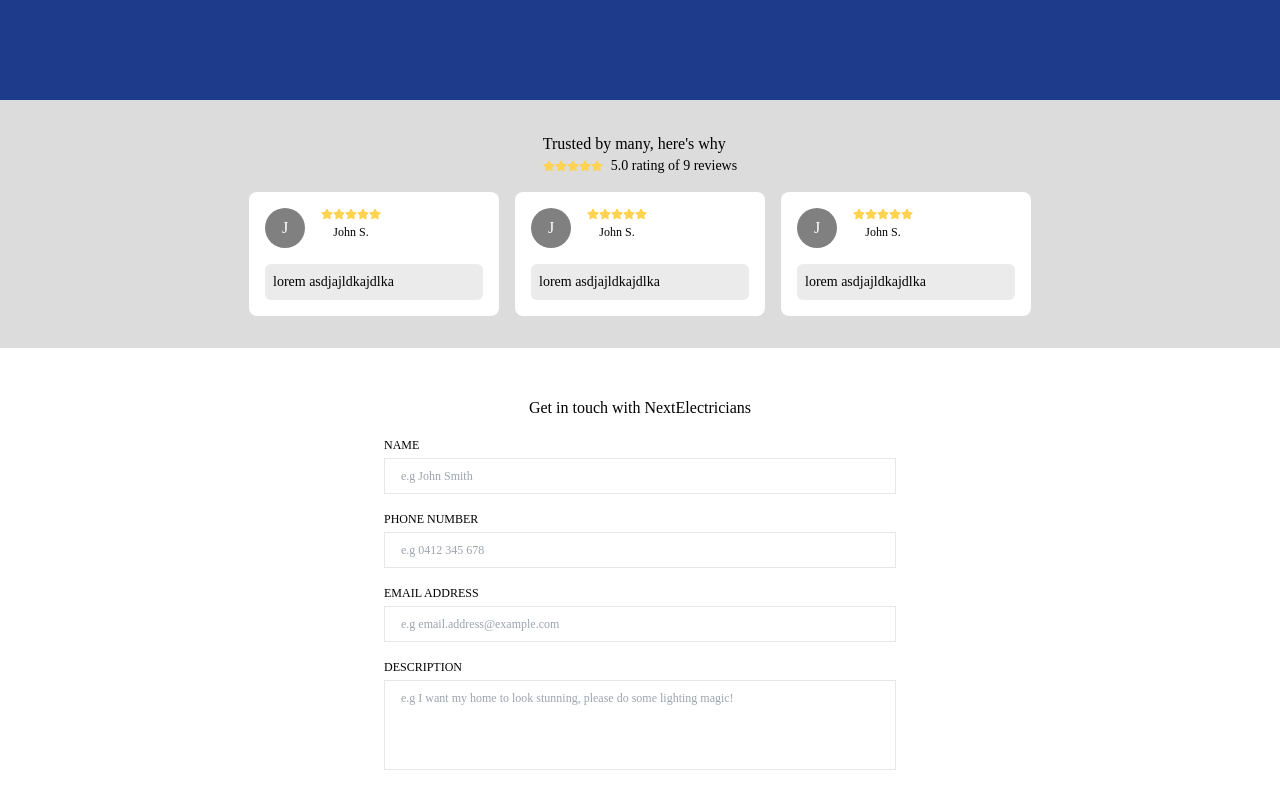
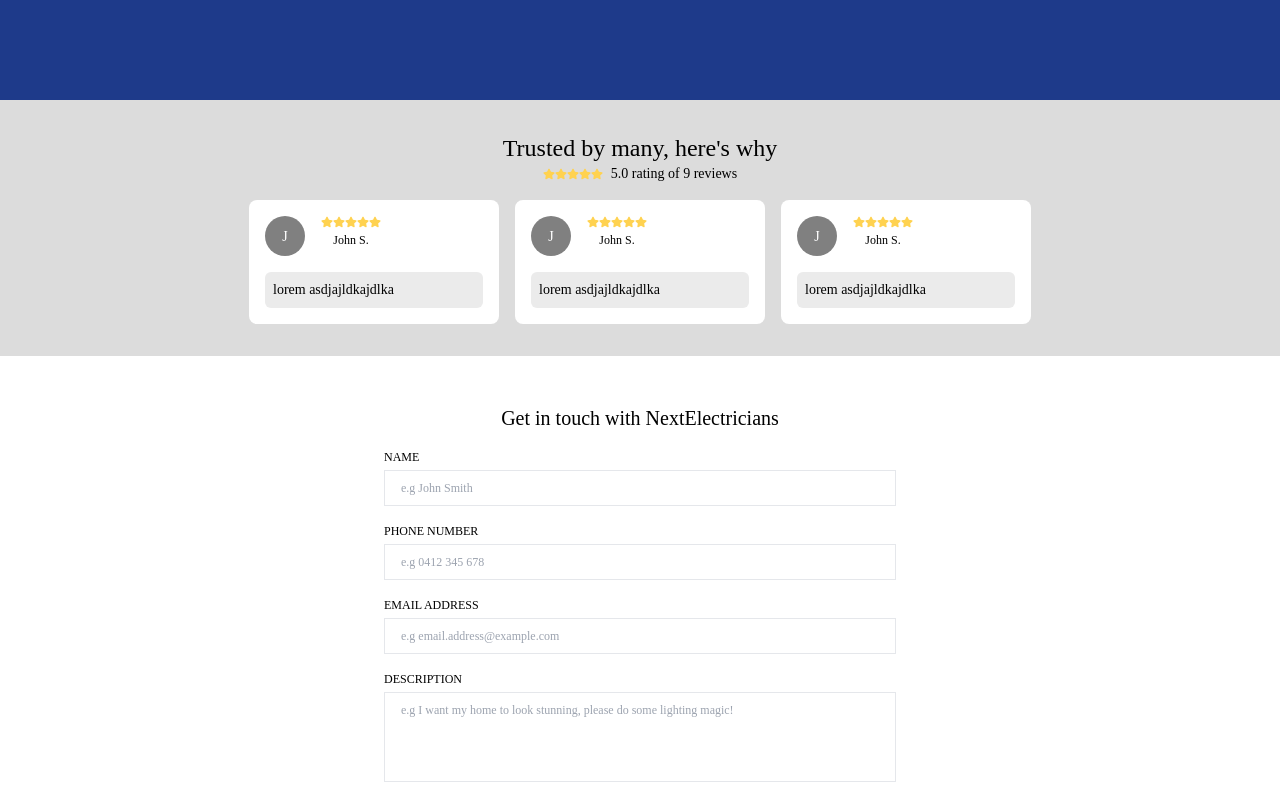
Before and after one commit to Wazmond/next-electricians, a Next.js app: page / in a window 1280 px wide. Shown: the part 1500-2288 px from the top of the page. Built offline with nearby package versions, Linux system fonts and the light colour scheme; a web font is replaced by a local one.

Commit message:
Added some default styling for elements

```diff
--- a/src/app/(frontend)/globals.css
+++ b/src/app/(frontend)/globals.css
@@ -3,8 +3,9 @@
 @tailwind utilities;
 
 @font-face {
-  font-family: "RobotoSerif";
-  src: url("/fonts/Roboto_Serif/RobotoSerif-VariableFont_GRAD,opsz,wdth,wght.ttf") format("truetype-variations");
+  font-family: 'RobotoSerif';
+  src: url('/fonts/Roboto_Serif/RobotoSerif-VariableFont_GRAD,opsz,wdth,wght.ttf')
+    format('truetype-variations');
   font-weight: 100 900; /* Adjust range based on font's supported weights */
   font-stretch: 75% 125%; /* Adjust range based on font's supported widths */
   font-style: normal;
@@ -12,14 +13,28 @@
 }
 
 @font-face {
-  font-family: "Roboto";
-  src: url("/fonts/Roboto/Roboto-Regular.ttf");
+  font-family: 'Roboto';
+  src: url('/fonts/Roboto/Roboto-Regular.ttf');
   font-display: swap;
 }
-
 
 :root {
   --bg-color-dark: #333;
   --text-color: #000;
   --header-text-color: #fff;
 }
+
+@layer base {
+  h1 {
+    @apply text-2xl;
+  }
+  h2 {
+    @apply text-xl;
+  }
+  h3 {
+    @apply text-lg;
+  }
+  p {
+    @apply text-sm;
+  }
+}
```
